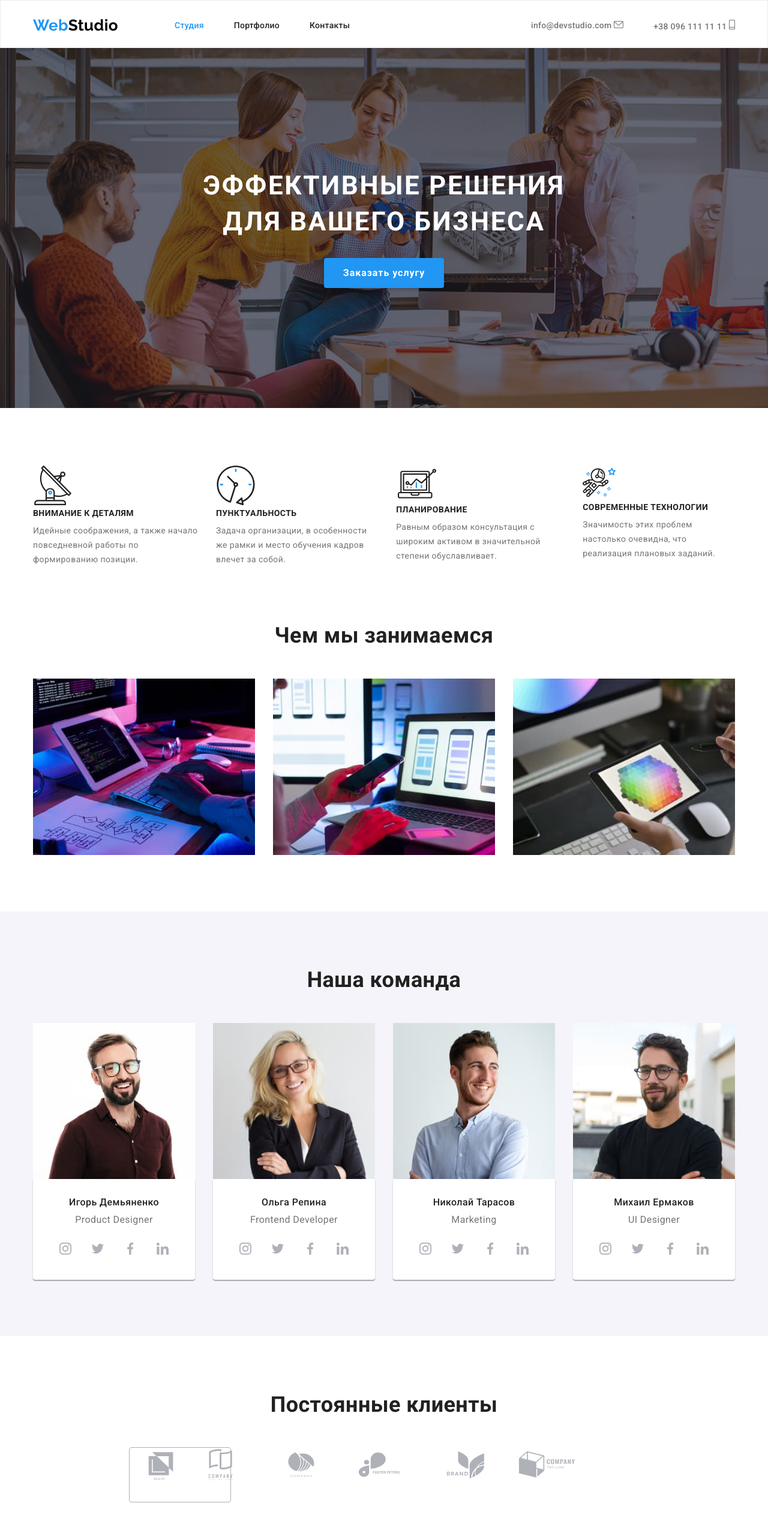
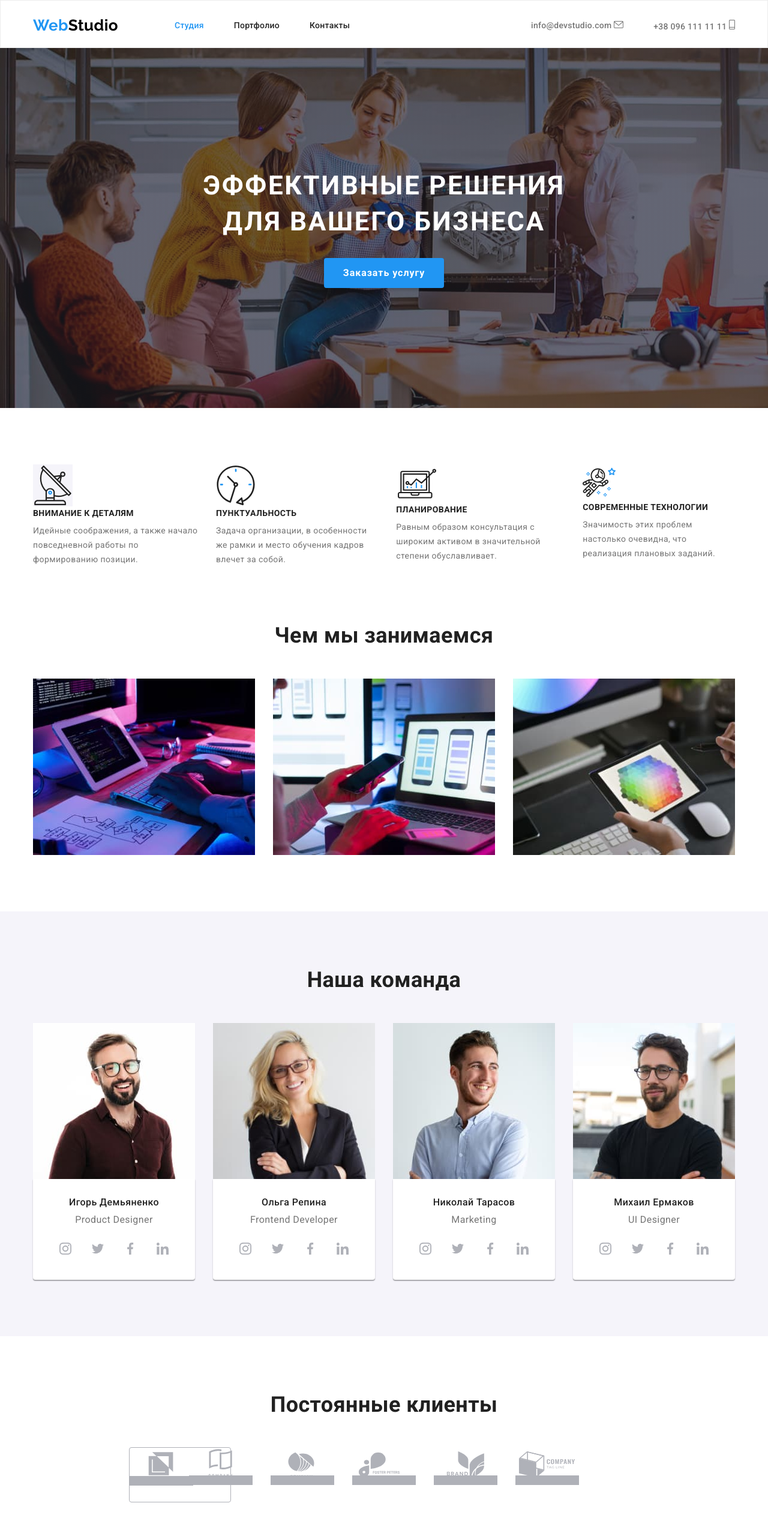
Before and after one commit to Olena-Lena/homework-4, a plain HTML site: page index.html in a window 1280 px wide. Shown: the top 2560 px of the page at 60% size. Drawn offline with nearby package versions, Linux system fonts and the light colour scheme.

Commit message:
First commit

```diff
--- a/css/styles.css
+++ b/css/styles.css
@@ -180,7 +180,7 @@ fill: #757575;
 
 .hero {
 background-image:linear-gradient(rgba(47, 48, 58, 0.4), rgba(47, 48, 58, 0.4)),
-  url("../img/hero.png");
+  url("../img/hero.jpg");
 background-size: cover;
 background-color: #C4C4C4;
 padding-top: 200px;
@@ -284,6 +284,10 @@ font-family: var(--main-font-family);
 
   color: var(--basic-color-font);}
 
+  .antenna-svg {
+    background-color:#F5F4FA;
+  }
+
 /*======= END SECTION BENEFITS=======*/
 
 /*=======SECTION FIELD=======*/
@@ -375,6 +379,11 @@ fill: #AFB1B8;
 .client-items :hover,
 .client-items :focus {
 fill: var(--color-accent);
+}
+
+.client-items {
+background-color: #AFB1B8;
+background-position: center;
 }
 
 .client-list {
```
Also changed, not shown: img/hero.jpg (added), img/hero.png (deleted).
